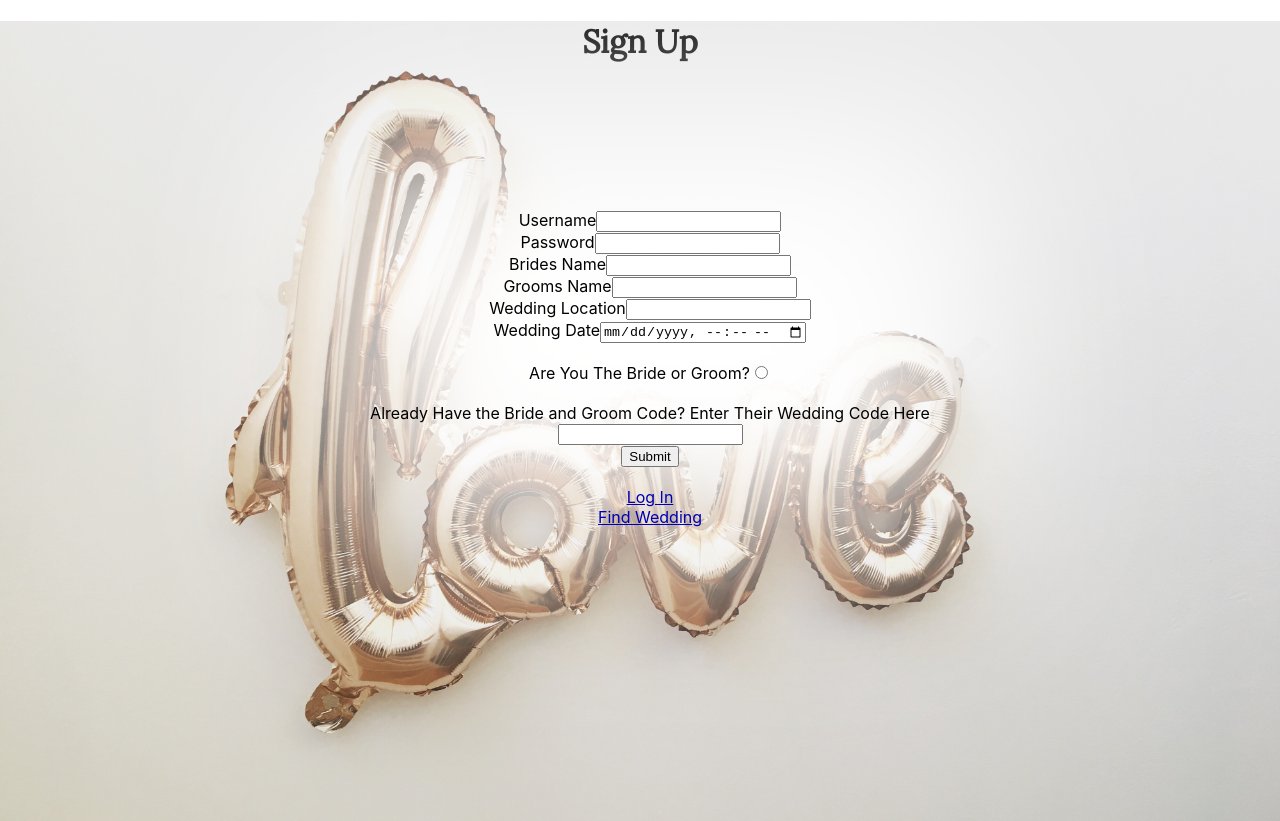
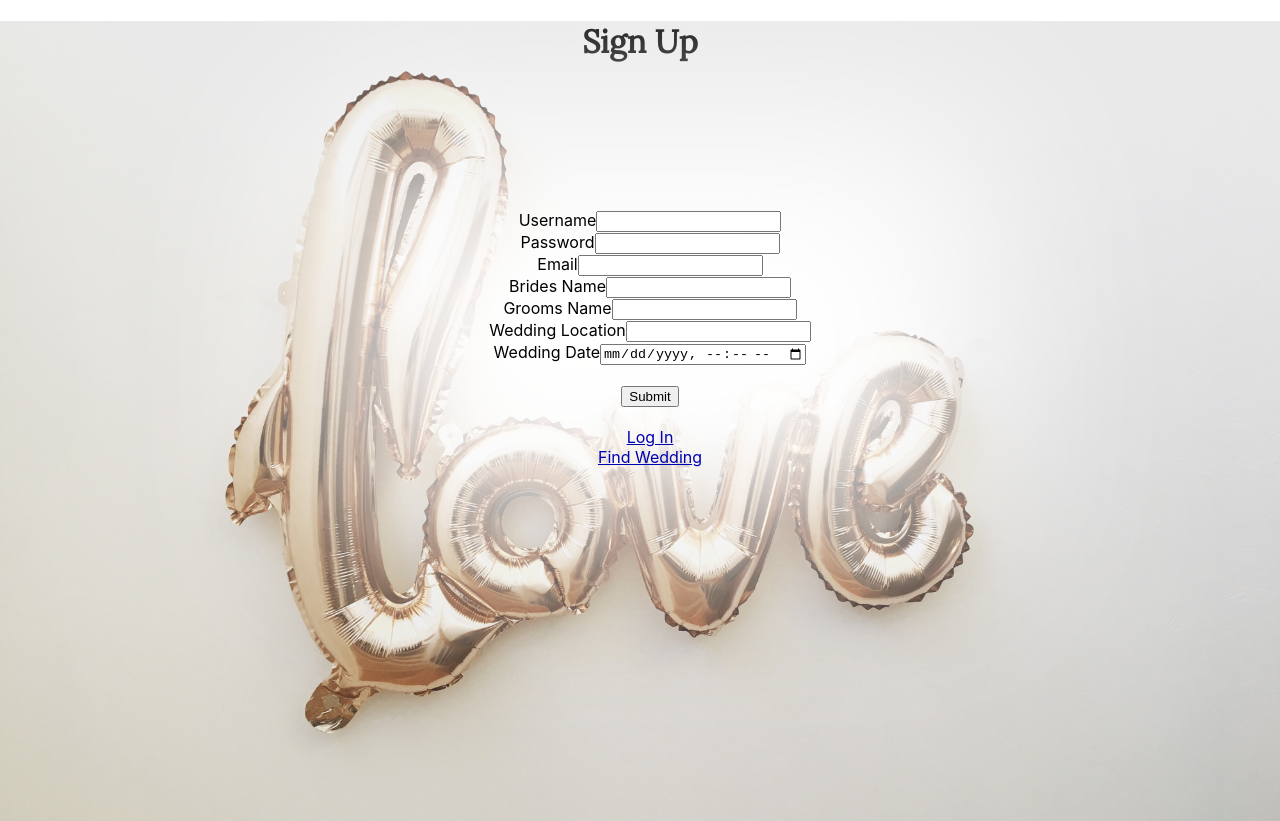
Before and after one commit to Kkelly22/wedding-itinerary-app, a React (Create React App) app in the folder client/: page /signup in a window 1280 px wide. Built offline with nearby package versions, Linux system fonts and the light colour scheme.

Commit message:
removed the bridal flag and instead added an email field:

```diff
--- a/client/src/containers/SignupContainer.js
+++ b/client/src/containers/SignupContainer.js
@@ -15,7 +15,7 @@ class SignupContainer extends Component {
     wedding_location: '',
     wedding_date: '',
     wedding_code: '',
-    bride_flag: false
+    email: ''
   }
 
   handleOnChange(event) {
@@ -24,21 +24,11 @@ class SignupContainer extends Component {
     });
   }
 
-  handleOnToggle(event) {
-    if (event.target.checked === true) {
-      this.setState({
-        bride_flag: true,
-        wedding_code: Math.random().toString(36).substring(7),
-      });
-    } else {
-      this.setState({
-        bride_flag: false
-      });
-    }
-  }
-
   handleOnSubmit(event) {
     event.preventDefault();
+    this.setState({
+      wedding_code: Math.random().toString(36).substring(7),
+    });
     this.props.createUser(this.state, () => this.props.history.push('/'));
     this.setState({
       username: '',
@@ -48,7 +38,7 @@ class SignupContainer extends Component {
       wedding_location: '',
       wedding_date: '',
       wedding_code: '',
-      bride_flag: false
+      email: ''
     });
   }
 
@@ -66,6 +56,9 @@ class SignupContainer extends Component {
             <label>Password</label>
             <input type="text" name="password" value={this.state.password} onChange={(event) => this.handleOnChange(event)} />
             <br />
+            <label>Email</label>
+            <input type="text" name="email" value={this.state.email} onChange={(event) => this.handleOnChange(event)} />
+            <br />
             <label>Brides Name</label>
             <input type="text" name="bride" value={this.state.bride} onChange={(event) => this.handleOnChange(event)} />
             <br />
@@ -79,13 +72,7 @@ class SignupContainer extends Component {
             <input type="datetime-local" name="wedding_date" value={this.state.wedding_date} onChange={(event) => this.handleOnChange(event)} />
             <br />
             <br />
-            <label>Are You The Bride or Groom?</label>
-            <input type="radio" name="bride_flag" value="true" onChange={(event) => this.handleOnToggle(event)} />
-            <br />
-            <br />
-            <label>Already Have the Bride and Groom Code? Enter Their Wedding Code Here</label>
-            <input type="text" name="wedding_code" value={this.state.wedding_code} onChange={(event) => this.handleOnChange(event)} />
-            <br />
+
             <input type="submit" />
           </form>
           <br />
```
